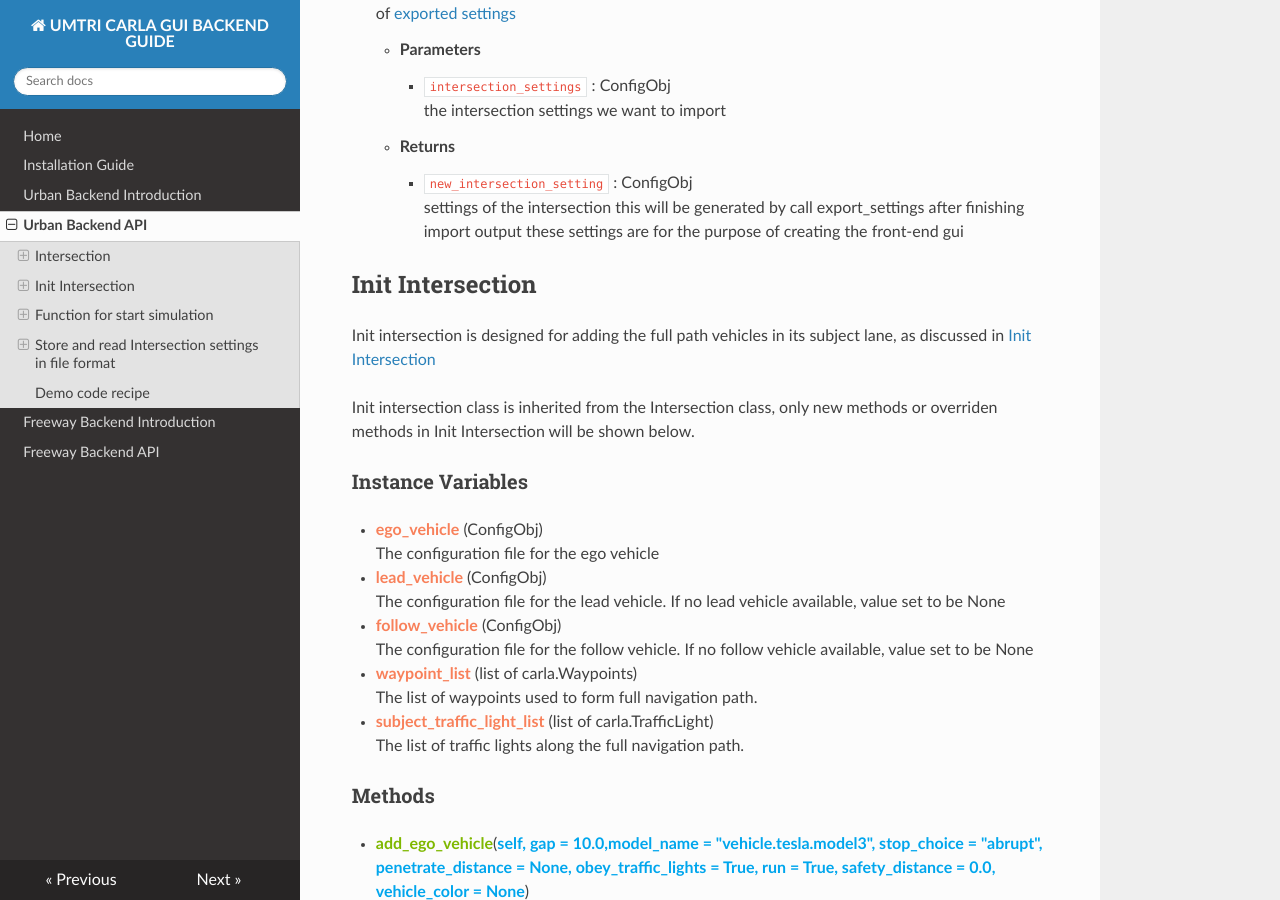
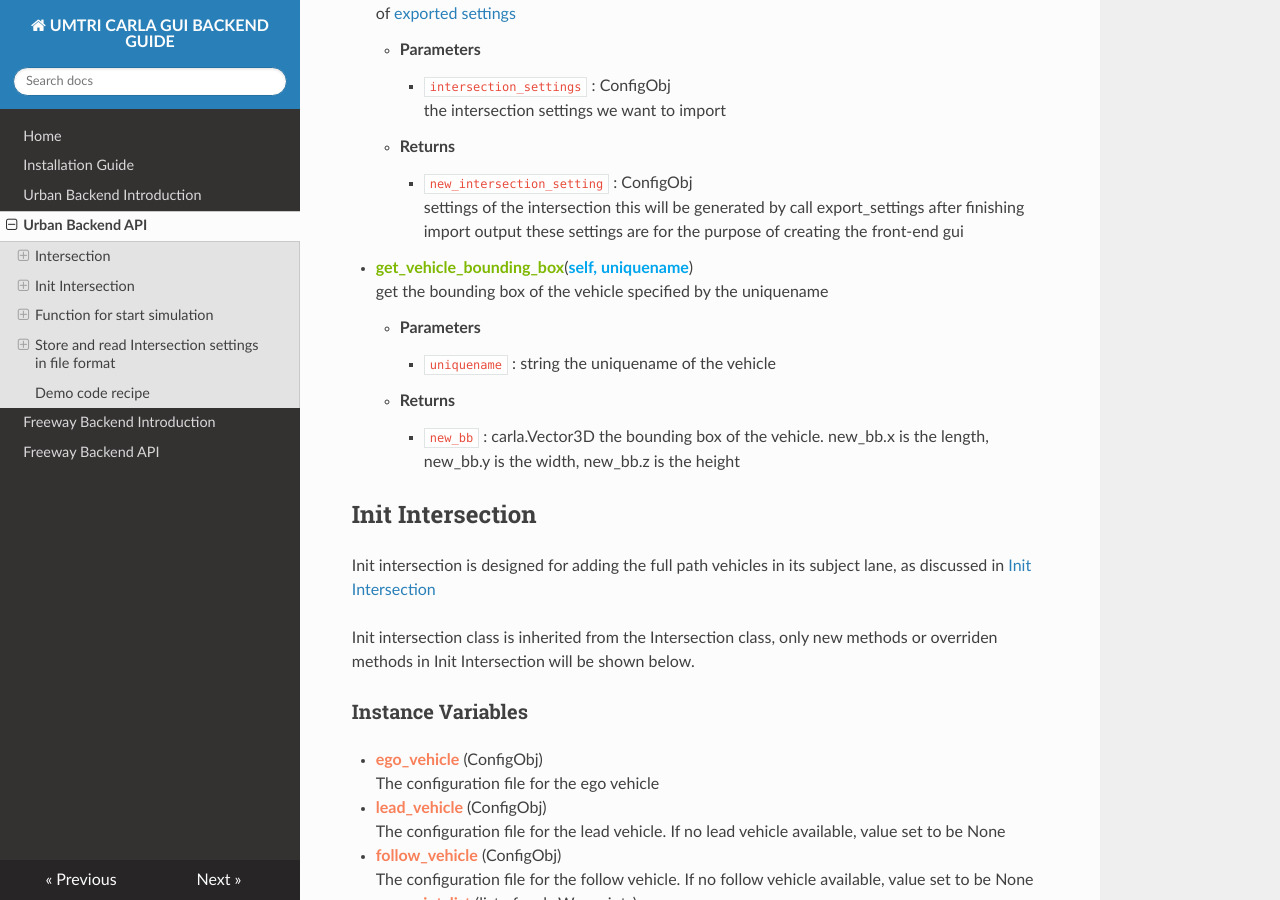
Before and after one commit to CenturyLiu/Carla-GUI, an MkDocs documentation site: the page built from Docs/urban_backend_api.md, in a window 1280 px wide and 900 px high, scrolled down 4043 px. Built offline with MkDocs 1.6.1, drawn with Linux system fonts in a browser that asks for light colours; nearby versions of some CDN libraries.

Commit message:
docs: update urban backend api

```diff
--- a/Docs/urban_backend_api.md
+++ b/Docs/urban_backend_api.md
@@ -174,6 +174,18 @@ the intersection settings we want to import
             settings of the intersection
             this will be generated by call export_settings after finishing import
             output these settings are for the purpose of creating the front-end gui
+
+- **<font color="#7fb800">get_vehicle_bounding_box</font>**(<font color="#00a6ed">**self, uniquename**</font>)
+    get the bounding box of the vehicle specified by the uniquename
+
+       - **Parameters**
+        - `uniquename` : string
+the uniquename of the vehicle
+
+       - **Returns**
+        - `new_bb` : carla.Vector3D
+the bounding box of the vehicle. new_bb.x is the length, new_bb.y is the width, new_bb.z is the height
+
 
 ## Init Intersection
 
```
